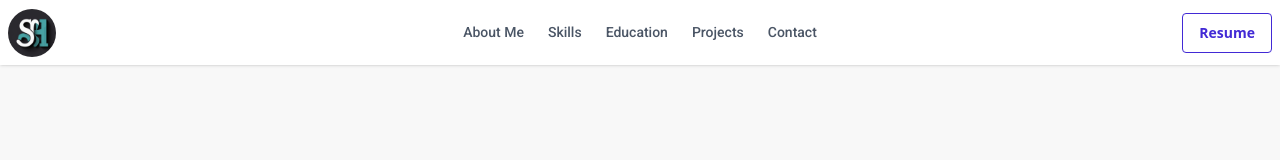
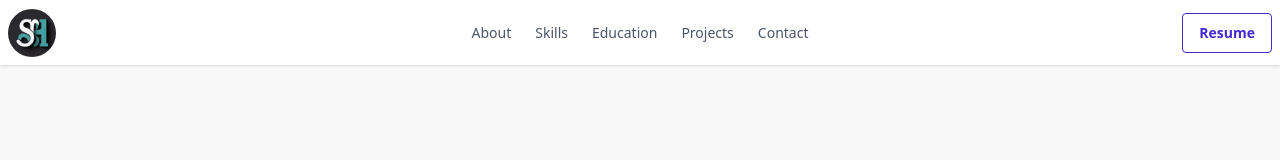
Before and after one commit to Shdeveloper12/portfolio, a React (Vite) app: page / in a window 1280 px wide. Shown: the top 160 px of the page. Built offline with nearby package versions, Linux system fonts and the light colour scheme; a web font is replaced by a local one.

Commit message:
correction responsive design

```diff
--- a/src/components/AboutMe.jsx
+++ b/src/components/AboutMe.jsx
@@ -2,7 +2,7 @@ import React from "react";
 
 const AboutMe = () => {
   return (
-    <div className="mt-14 max-w-7xl mx-auto">
+    <div className="mt-14 max-w-7xl mx-auto p-5">
       <div>
         <h2 className="text-3xl font-bold  mb-4 text-center primary">About Me</h2>
       </div>
@@ -39,7 +39,7 @@ const AboutMe = () => {
             development.
           </p>
 
-          <div className="flex justify-between gap-10 mt-8 border-t-2 p-5">
+          <div className="flex justify-around gap-10 mt-8 border-t-2 p-5">
             <div>
               <div>
                 <h1 className="text-left secondary">Name</h1>
@@ -53,7 +53,7 @@ const AboutMe = () => {
             <div>
               <div>
                 <h2 className="text-left secondary">Email</h2>
-                <p className="font-semibold secondary">shafayet237@gmail.com</p>
+                <p className="font-semibold secondary overflow-wrap: wrap-anywhere text-left">shafayet237@gmail.com</p>
               </div>
               <div>
                 <h2 className="text-left mt-5 secondary">Avaiablity</h2>
--- a/src/components/ContactMe.jsx
+++ b/src/components/ContactMe.jsx
@@ -51,7 +51,7 @@ const ContactMe = () => {
   };
 
   return (
-    <div className="container relative z-10 max-w-7xl mx-auto px-4 py-8 mt-14 mb-8">
+    <div className="container relative z-10 max-w-7xl mx-auto px-4 py-8 mt-8 mb-8">
       <div className=" text-center mb-12">
         <h2 className="text-3xl font-bold  mb-4 primary">Get In Touch</h2>
         <p className="secondary">Let's work together</p>
--- a/src/components/EducationSection.jsx
+++ b/src/components/EducationSection.jsx
@@ -2,7 +2,7 @@ import React from "react";
 
 const EducationSection = () => {
 return (
-    <div className=" mt-12 rounded-lg  max-w-4xl mx-auto">
+    <div className=" mt-5 p-5 rounded-lg  max-w-4xl mx-auto">
         {/* Title and Description */}
         <div className="text-center">
             <h1 className="text-3xl font-bold  mb-4 primary">Education</h1>
--- a/src/components/Navber.jsx
+++ b/src/components/Navber.jsx
@@ -1,84 +1,39 @@
-import React from "react";
+import React, { useState } from "react";
 import logo from "../assets/logo.png";
 import { Link } from "react-scroll";
 
 const Navbar = () => {
+const [open, setOpen] = useState(false);
+   const handleLinkClick = () => {
+    setOpen(false);
+   };
   const menuItems = (
     <>
-      <li>
+     {["about", "skills", "education", "projects", "contact"].map((section) => (
+        <li key={section}>
           <Link
-          to="about"
+            to={section}
             smooth={true}
             duration={500}
             spy={true}
             offset={-80}
+            onClick={handleLinkClick}
             activeClass="text-primary font-bold"
-          className="cursor-pointer text-gray-600 hover:text-primary primary font-medium"
+            className="cursor-pointer text-gray-600 hover:text-primary font-medium"
           >
-          About Me
+            {section.charAt(0).toUpperCase() + section.slice(1)}
           </Link>
         </li>
+      ))}
 
-      <li>
-        <Link
-          to="skills"
-          smooth={true}
-          duration={500}
-          spy={true}
-          offset={-80}
-          activeClass="text-primary font-bold"
-          className="cursor-pointer text-gray-600 hover:text-primary primary font-medium"
-        >
-          Skills
-        </Link>
-      </li>
-      <li>
-        <Link
-          to="education"
-          smooth={true}
-          duration={500}
-          spy={true}
-          offset={-80}
-          activeClass="text-primary font-bold"
-          className="cursor-pointer text-gray-600 hover:text-primary primary font-medium"
-        >
-          Education
-        </Link>
-      </li>
-      <li>
-        <Link
-          to="projects"
-          smooth={true}
-          duration={500}
-          spy={true}
-          offset={-80}
-          activeClass="text-primary font-bold"
-          className="cursor-pointer text-gray-600 hover:text-primary primary font-medium"
-        >
-          Projects
-        </Link>
-      </li>
 
-      <li>
-        <Link
-          to="contact"
-          smooth={true}
-          duration={500}
-          spy={true}
-          offset={-80}
-          activeClass="text-primary font-bold"
-          className="cursor-pointer text-gray-600 hover:text-primary primary font-medium"
-        >
-          Contact
-        </Link>
-      </li>
     </>
   );
 
   return (
     <div className="navbar bg-base-100 shadow-sm sticky top-0 z-50">
       <div className="navbar-start">
-        <div className="dropdown">
+        <div className="dropdown" onClick={() => setOpen(!open)}>
           <div tabIndex={0} role="button" className="btn btn-ghost lg:hidden">
             <svg
               xmlns="http://www.w3.org/2000/svg"
@@ -109,7 +64,6 @@ const Navbar = () => {
           className="btn btn-outline btn-primary"
           href="https://drive.google.com/file/d/1dyql8IzebI8KAYvbbXcAziKnb7XbdoRI/view?usp=sharing"
           target="_blank"
-
         >
           Resume
         </a>
--- a/src/components/ProjectsSection.jsx
+++ b/src/components/ProjectsSection.jsx
@@ -19,7 +19,7 @@ const ProjectsSection = () => {
           Here are some of my projects
         </p>
 
-        <div className="grid grid-cols-1 md:grid-cols-2  lg:grid-cols-3 space-y-5 lg:space-y-0 lg:gap-4 md:gap-4 mt-10">
+        <div className="grid grid-cols-1 md:grid-cols-2 gap-3 lg:grid-cols-3 space-y-5 lg:space-y-0 lg:gap-4 md:gap-4 mt-10">
           <div className="card bg-base-100 w-96 shadow-md hover:shadow-lg group hover:scale-105 transition-transform duration-300 ease-in-out ">
             <div className="overflow-hidden">
               <Link to="/hobbyhub">
--- a/src/components/SkillSection.jsx
+++ b/src/components/SkillSection.jsx
@@ -14,11 +14,11 @@ import img12 from "../assets//c.jpg";
 
 const SkillSection = () => {
   return (
-    <div className="max-w-7xl mx-auto  mt-14">
+    <div className="max-w-7xl mx-auto  ">
       <h2 className="text-3xl font-bold  mb-4 text-center">Skills Section</h2>
       <p className="text-center">This section will showcase my skills.</p>
 
-      <div className="grid overflow-x-auto md:grid-cols-2 lg:grid-cols-3 space-x-5 md:space-x-0 lg:gap-5 p-4">
+      <div className="grid gap-5 mx-auto overflow-x-auto md:grid-cols-2 lg:grid-cols-3  md:space-x-0 lg:gap-5 p-4">
         <div className="card bg-base-100 shadow-md hover:shadow-lg hover:scale-[1.02] transition-transform duration-300 ease-in-out border border-base-200">
           <figure>
             <img src={img1} alt="Shoes" />
```
Lines whose indentation alone changed are shown as unchanged.
